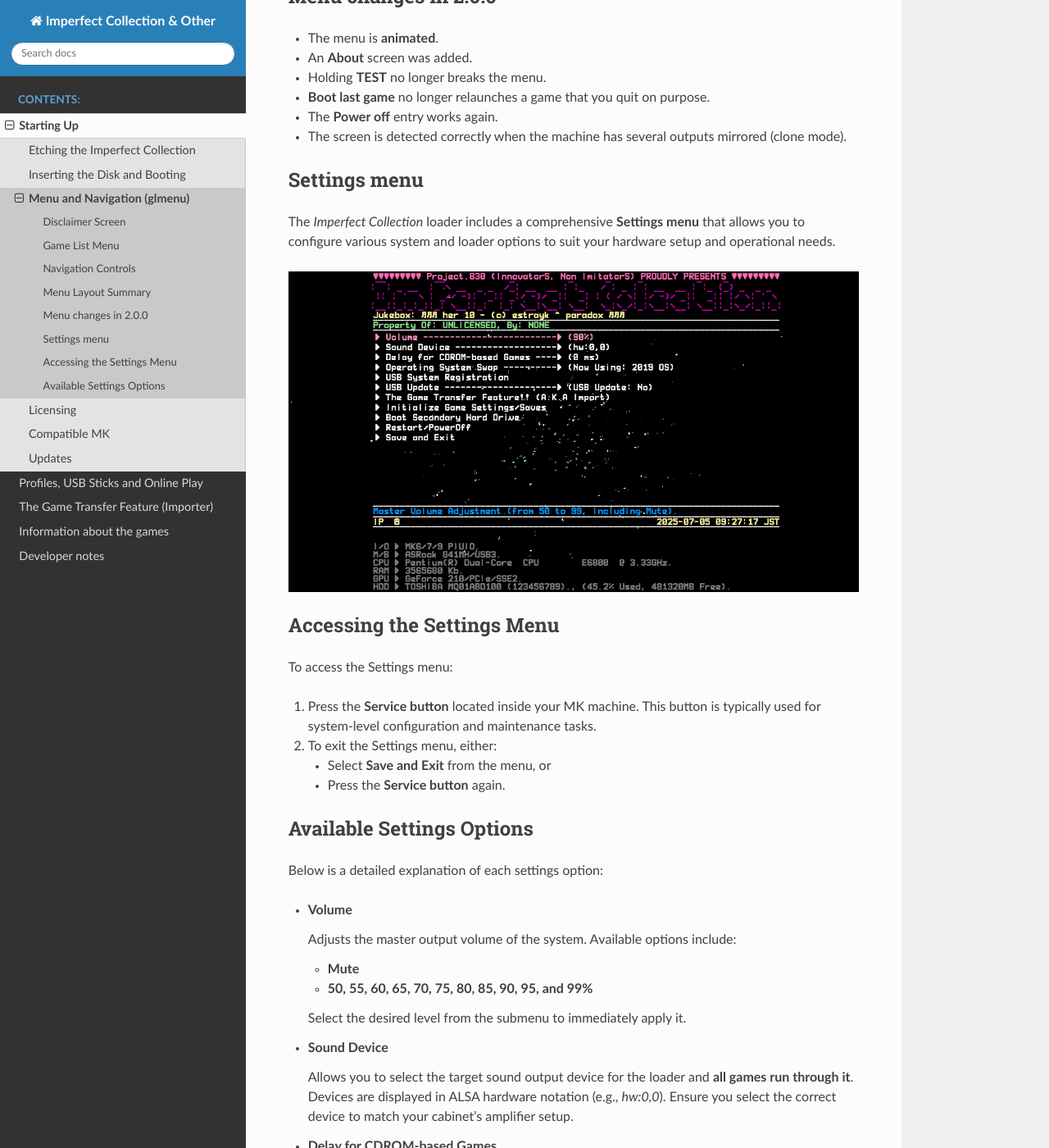
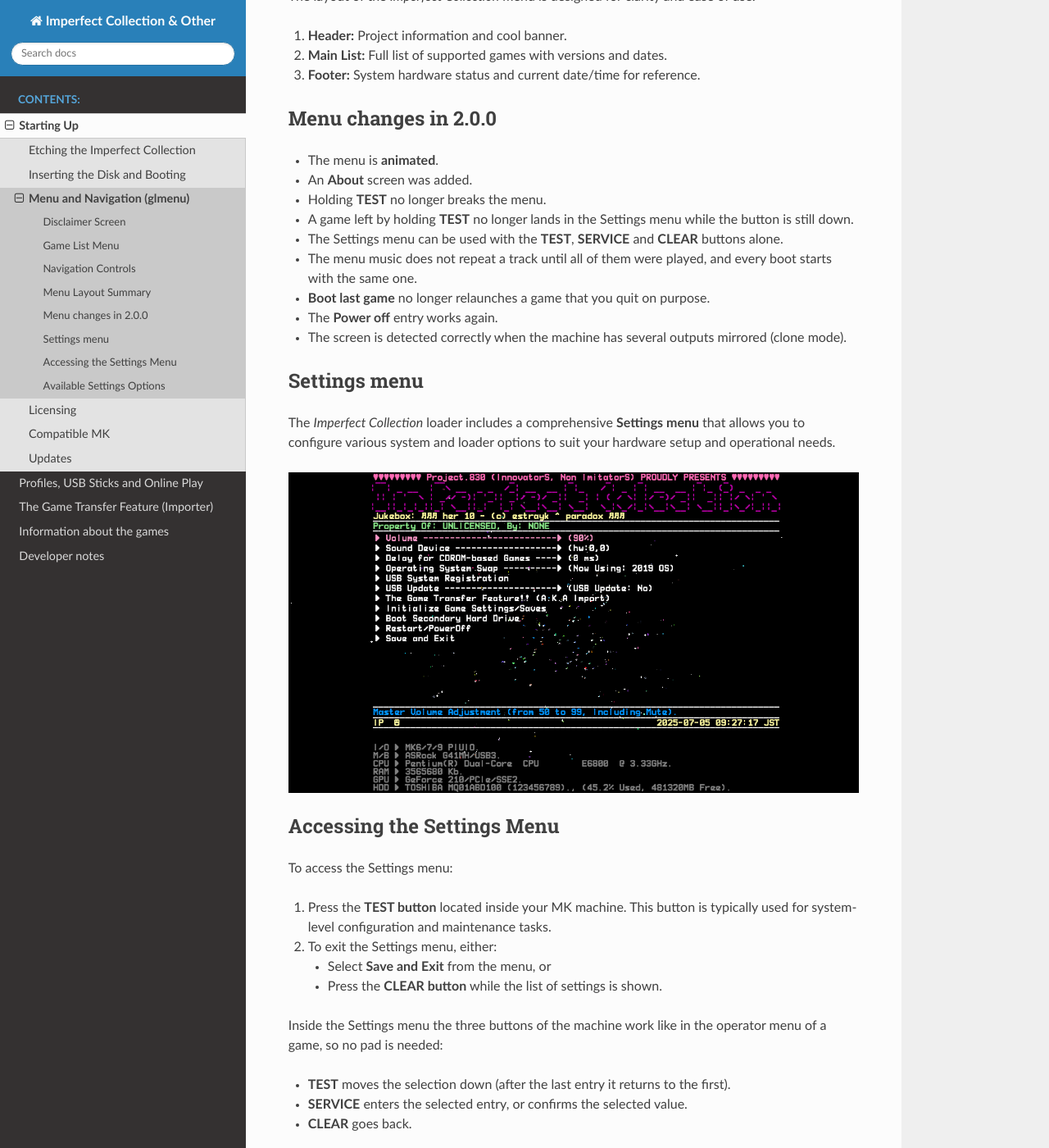
Before and after one commit to ckdur/imperfect-manual, a Sphinx documentation site: the page built from docs/start/menu.rst, in a window 1280 px wide and 1400 px high, scrolled down 2567 px. Shown: the whole window at 82% size. Built offline with Sphinx 7.4.7 and the Read the Docs theme 3.1.0, drawn with Linux system fonts in a browser that asks for light colours; some of the changed text lies outside the part shown.

Commit message:
Manual: Settings navigation with TEST/SERVICE/CLEAR, first-show wait
Co-Authored-By: Claude Sonnet 5.5 <noreply@anthropic.com>

```diff
--- a/docs/start/menu.rst
+++ b/docs/start/menu.rst
@@ -17,12 +17,19 @@ any input.
 
 To proceed:
 
-- **Press the CENTER button** to agree and continue to the main menu.
+- **Press the CENTER button** to agree and continue to the main menu. The
+  **SERVICE** button inside the machine does the same.
 - If you do not agree with the disclaimer, **turn off the machine** immediately
   to exit.
 
 This step ensures users understand that *Imperfect Collection* is an archival
 and preservation project, not an officially endorsed or licensed product.
+
+.. note::
+
+   When the machine is turned on, the screen stays black for **3 seconds**
+   before the disclaimer starts. This gives a TV or monitor the time to finish
+   its own resolution-change animation.
 
 Game List Menu
 ^^^^^^^^^^^^^^
@@ -87,6 +94,12 @@ Menu changes in 2.0.0
 - The menu is **animated**.
 - An **About** screen was added.
 - Holding **TEST** no longer breaks the menu.
+- A game left by holding **TEST** no longer lands in the Settings menu while
+  the button is still down.
+- The Settings menu can be used with the **TEST**, **SERVICE** and **CLEAR**
+  buttons alone.
+- The menu music does not repeat a track until all of them were played, and
+  every boot starts with the same one.
 - **Boot last game** no longer relaunches a game that you quit on purpose.
 - The **Power off** entry works again.
 - The screen is detected correctly when the machine has several outputs
@@ -107,11 +120,21 @@ Accessing the Settings Menu
 
 To access the Settings menu:
 
-1. Press the **Service button** located inside your MK machine. This button is typically used for system-level configuration and maintenance tasks.
+1. Press the **TEST button** located inside your MK machine. This button is typically used for system-level configuration and maintenance tasks.
 2. To exit the Settings menu, either:
 
    - Select **Save and Exit** from the menu, or
-   - Press the **Service button** again.
+   - Press the **CLEAR button** while the list of settings is shown.
+
+Inside the Settings menu the three buttons of the machine work like in the
+operator menu of a game, so no pad is needed:
+
+- **TEST** moves the selection down (after the last entry it returns to the
+  first).
+- **SERVICE** enters the selected entry, or confirms the selected value.
+- **CLEAR** goes back.
+
+The pads keep working as in the game list.
 
 Available Settings Options
 ^^^^^^^^^^^^^^^^^^^^^^^^^^
```
